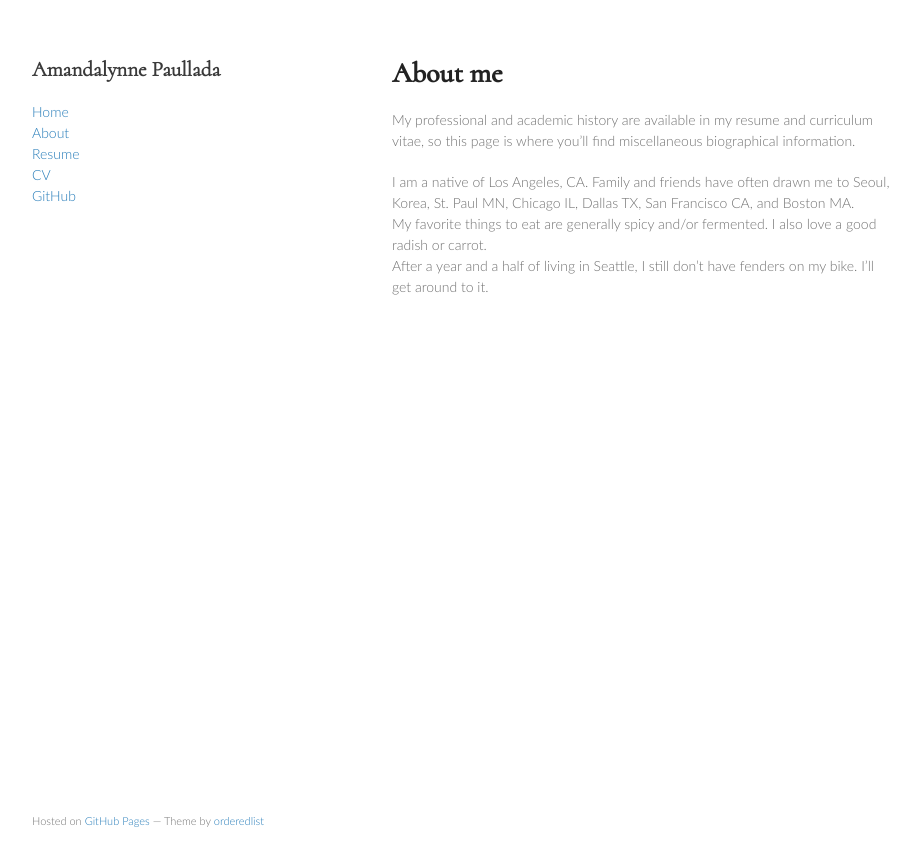
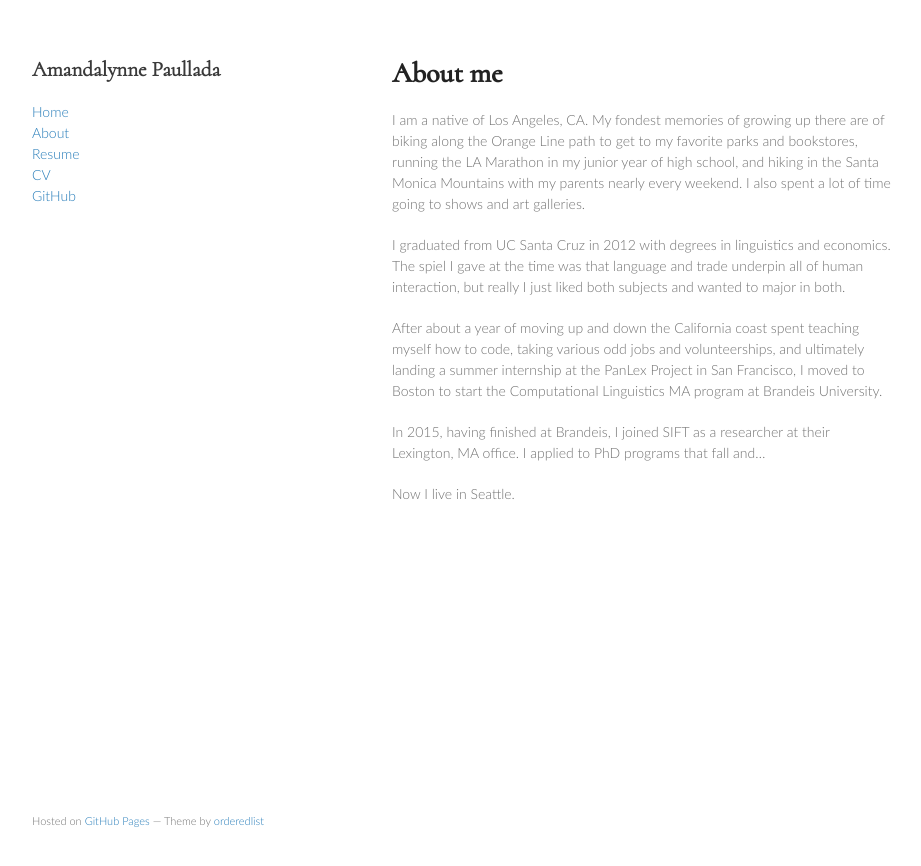
Before and after one commit to amandalynne/amandalynne.github.io, a Jekyll site: the page built from about/index.md, in a window 1280 px wide. Shown: the top 866 px of the page, without its empty margins (178-1099 px from the left). Built offline with Jekyll 4.4.1, drawn with Linux system fonts in a browser that asks for light colours; our own code applies the rules of GitHub Pages for plain Markdown files.

Commit message:
update bio

```diff
--- a/about/index.md
+++ b/about/index.md
@@ -1,7 +1,11 @@
 # About me
 
-My professional and academic history are available in my resume and curriculum vitae, so this page is where you'll find miscellaneous biographical information.
+I am a native of Los Angeles, CA. My fondest memories of growing up there are of biking along the Orange Line path to get to my favorite parks and bookstores, running the LA Marathon in my junior year of high school, and hiking in the Santa Monica Mountains with my parents nearly every weekend. I also spent a lot of time going to shows and art galleries.
 
-I am a native of Los Angeles, CA. Family and friends have often drawn me to Seoul, Korea, St. Paul MN, Chicago IL, Dallas TX, San Francisco CA, and Boston MA.
-My favorite things to eat are generally spicy and/or fermented. I also love a good radish or carrot.
-After a year and a half of living in Seattle, I still don't have fenders on my bike. I'll get around to it.
+I graduated from UC Santa Cruz in 2012 with degrees in linguistics and economics. The spiel I gave at the time was that language and trade underpin all of human interaction, but really I just liked both subjects and wanted to major in both.
+
+After about a year of moving up and down the California coast spent teaching myself how to code, taking various odd jobs and volunteerships, and ultimately landing a summer internship at the PanLex Project in San Francisco, I moved to Boston to start the Computational Linguistics MA program at Brandeis University.
+
+In 2015, having finished at Brandeis, I joined SIFT as a researcher at their Lexington, MA office. I applied to PhD programs that fall and...
+
+Now I live in Seattle.
```
